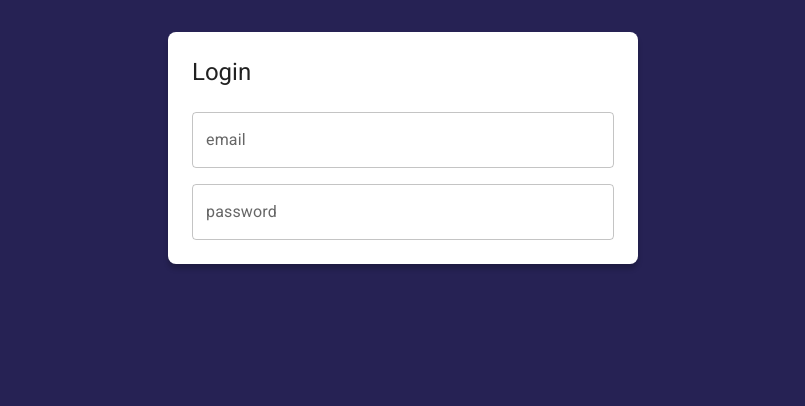
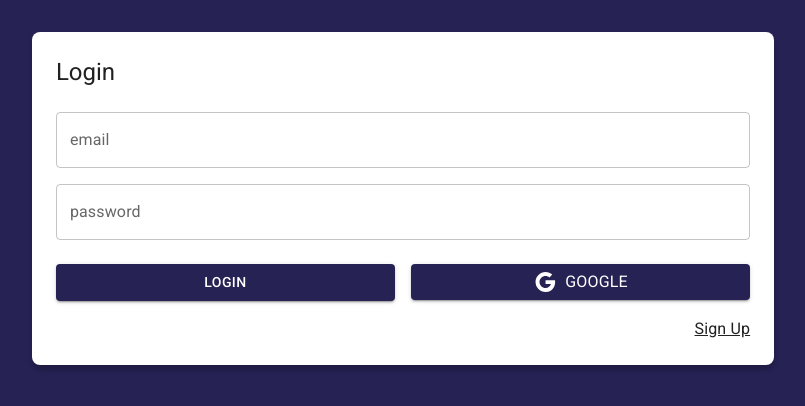
Before and after one commit to ucapistranmtz/journal-app, a React (Vite) app: page /auth/login in a window 1280 px wide. Shown: the top 406 px of the page, without its empty margins (237-1042 px from the left). Built offline with nearby package versions, Linux system fonts and the light colour scheme.

Commit message:
lesson 244

```diff
--- a/src/auth/pages/LoginPage.jsx
+++ b/src/auth/pages/LoginPage.jsx
@@ -1,4 +1,6 @@
-import { Grid, TextField, Typography } from "@mui/material"
+import { Link as RouterLink } from 'react-router-dom'
+import { Google } from "@mui/icons-material"
+import { Button, Grid, Link, TextField, Typography } from "@mui/material"
 
 
 
@@ -22,15 +24,36 @@
 
         <form>
           <Grid container>
-            <Grid item xs={12} sx={{mt:2}} >
+            <Grid item xs={12} sx={{ mt: 2 }} >
               <TextField label='email' type='email' placeholder='dev@email.com' fullWidth >
 
               </TextField>
             </Grid>
-            <Grid item xs={12} sx={{mt:2}}>
+            <Grid item xs={12} sx={{ mt: 2 }}>
               <TextField label='password' type='password' placeholder='password' fullWidth >
 
               </TextField>
+            </Grid>
+
+            <Grid container spacing={2} sx={{ mb: 2, mt: 1 }}>
+
+              <Grid item xs={12} sm={6}>
+                <Button variant='contained' fullWidth> Login</Button>
+              </Grid>
+
+              <Grid item xs={12} sm={6}>
+                <Button variant='contained' fullWidth>
+                  <Google />
+                  <Typography sx={{ ml: 1 }}>Google</Typography>
+                </Button>
+              </Grid>
+
+            </Grid>
+
+            <Grid container direction='row' justifyContent='end'>
+              <Link component={RouterLink} color='inherit' to="/auth/register">
+                Sign Up
+              </Link>
             </Grid>
           </Grid>
         </form>
```
